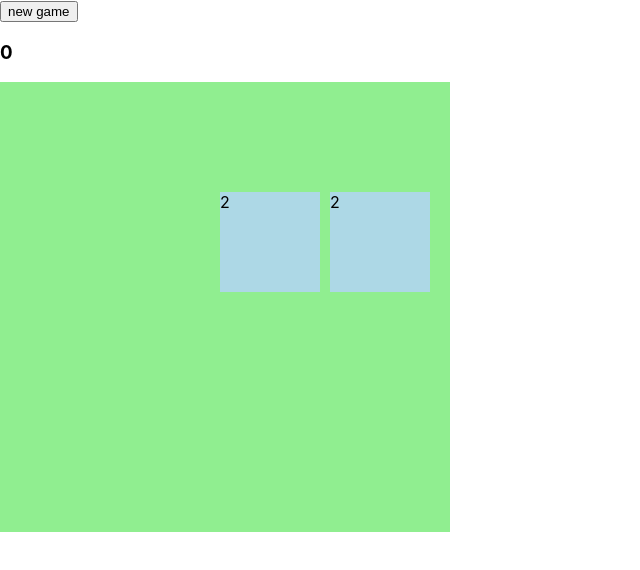
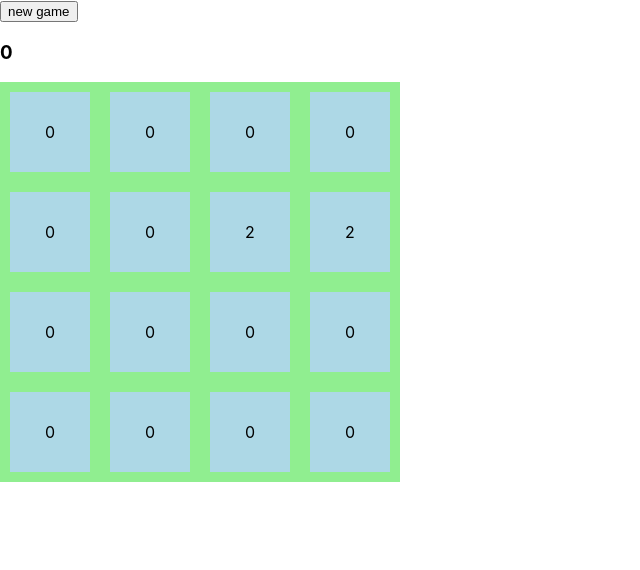
Before and after one commit to ohexus/react-2048, a React (Create React App) app: page / in a window 1280 px wide. Shown: the top 570 px of the page, without its empty margins (0-640 px from the left). Built offline with nearby package versions, Linux system fonts and the light colour scheme.

Commit message:
added background to field

```diff
--- a/src/components/Cell/Cell.js
+++ b/src/components/Cell/Cell.js
@@ -4,12 +4,14 @@ import './Cell.scss';
 export default function Cell(props) {
   return (
     <div
-      className="cell"
+      className={ `cell ${props.className}` }
       style={ {
-        transform: `translate(${props.x * 110}px, ${props.y * 110}px)`
+        transform: `translate(${props.x * 100}px, ${props.y * 100}px)`
       } }
     >
-      { props.value }
+      <div className="cell__content">
+        <span>{ props.value }</span>
+      </div>
     </div>
   );
 }
--- a/src/components/Cell/Cell.scss
+++ b/src/components/Cell/Cell.scss
@@ -2,7 +2,26 @@
   width: 100px;
   height: 100px;
 
-  position: absolute;
+  padding: 10px;
 
-  background-color: lightblue;
+  box-sizing: border-box;
+
+  &--background {
+    position: static;
+  }
+
+  &--playground {
+    position: absolute;
+  }
+
+  &__content {
+    display: flex;
+    align-items: center;
+    justify-content: center;
+
+    width: 100%;
+    height: 100%;
+
+    background-color: lightblue;
+  }
 }
--- a/src/components/Field/Field.js
+++ b/src/components/Field/Field.js
@@ -4,10 +4,23 @@ import './Field.scss';
 import Cell from '../Cell/Cell';
 
 export default function Field(props) {
+  const backgroundCells = new Array(16).fill(0);
+
   return (
     <div className="field">
+      <div className="field__ground field__ground--background">
+        { backgroundCells.map((cell, i) => (
+          <Cell
+            className="cell--background"
+            key={ i }
+            value={ cell }
+          />
+        )) }
+      </div>
+      <div className="field__ground field__ground--playground">
         { props.cells.map(({ x, y, value, id }) => (
           <Cell
+            className="cell--playground"
             key={ id }
             x={ x }
             y={ y }
@@ -15,5 +28,6 @@ export default function Field(props) {
           />
         )) }
       </div>
+    </div>
   );
 }
--- a/src/components/Field/Field.scss
+++ b/src/components/Field/Field.scss
@@ -1,6 +1,7 @@
 .field {
   position: relative;
 
+  &__ground {
     display: flex;
     flex-direction: row;
     flex-wrap: wrap;
@@ -8,8 +9,21 @@
     align-content: space-between;
     justify-content: space-between;
 
-  height: 450px;
-  width: 450px;
+    height: 400px;
+    width: 400px;
 
+    &--background {
+      position: absolute;
+
+      top: 0;
+      left: 0;
+
+      z-index: -1;
       background-color: lightgreen;
     }
+
+    &--playground {
+      background-color: transparent;
+    }
+  }
+}
```
Lines whose indentation alone changed are shown as unchanged.
